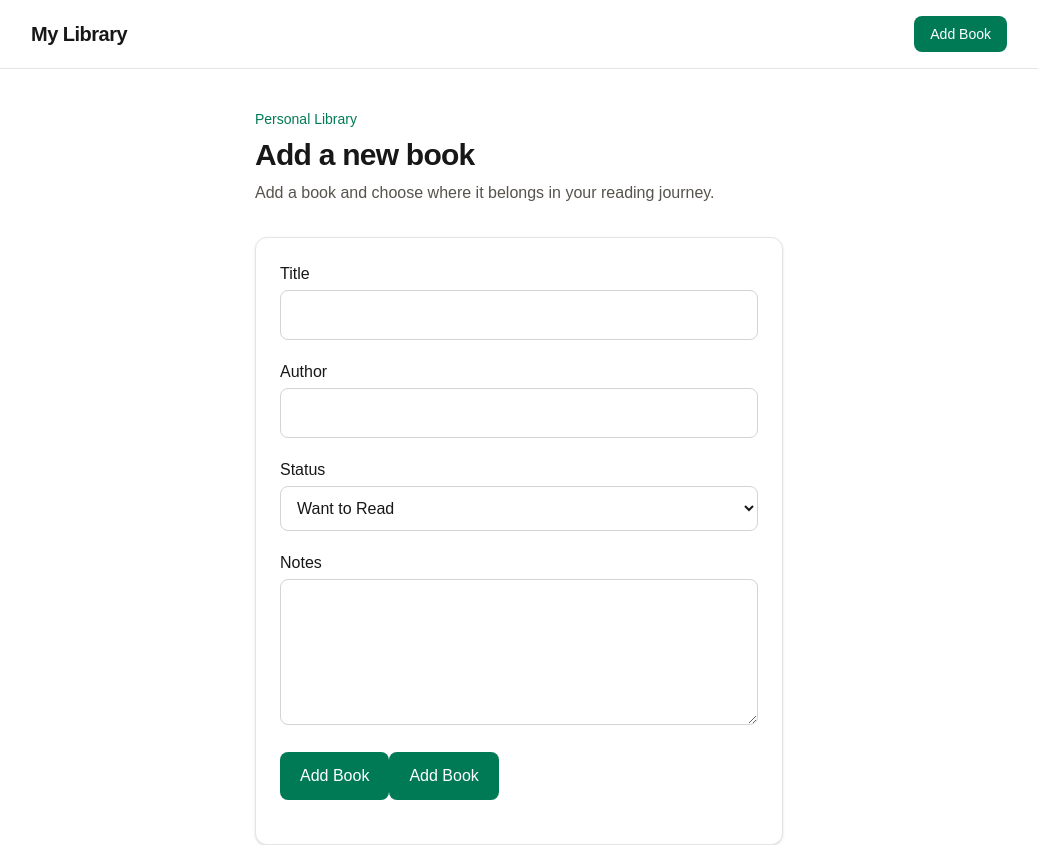
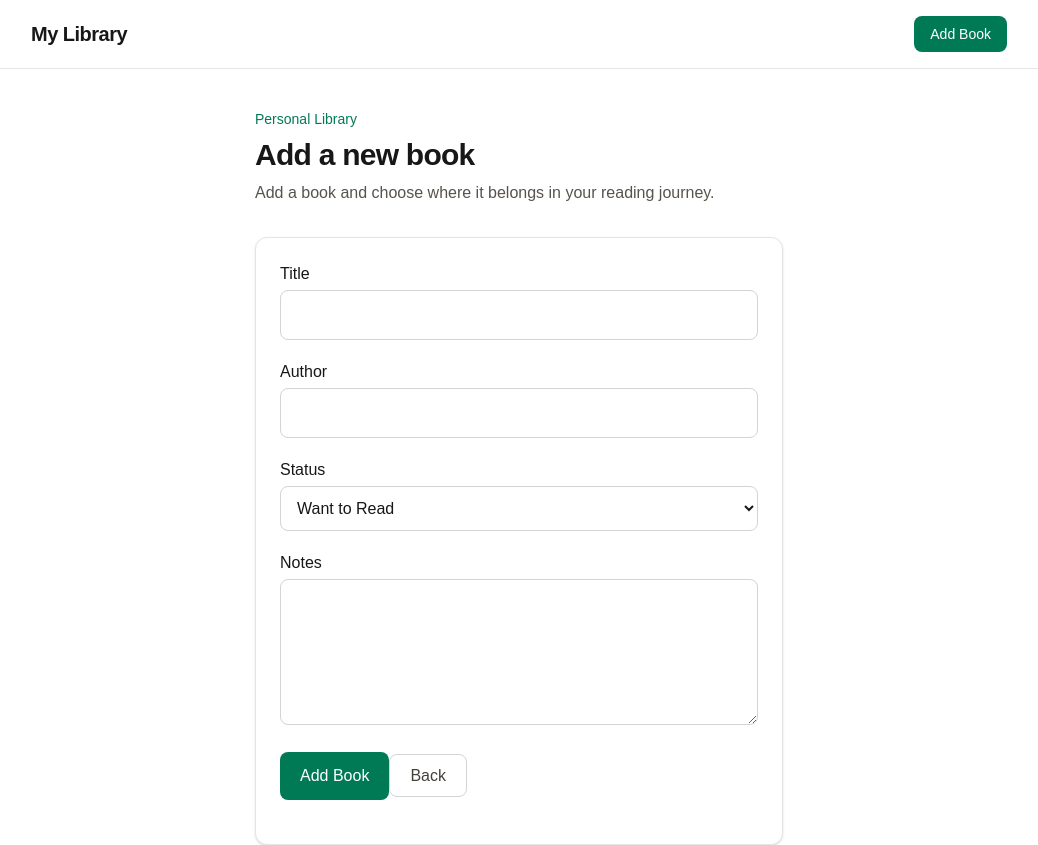
Before and after one commit to nasirahkamal/personal-library, a Next.js app: page /books/new in a window 1280 px wide. Shown: the top 845 px of the page, without its empty margins (121-1159 px from the left). Built offline with nearby package versions, Linux system fonts and the light colour scheme.

Commit message:
Add back navigation to book form

```diff
--- a/component/BookForm.tsx
+++ b/component/BookForm.tsx
@@ -160,13 +160,12 @@ export default function BookForm({
         {saving ? "Saving..." : submitLabel}
       </button>
 
-      <button
-        type="submit"
-        disabled={saving}
-        className="rounded-lg bg-emerald-700 px-5 py-3 font-medium text-white hover:bg-emerald-800 disabled:cursor-not-allowed disabled:opacity-50"
+        <Link
+            href="/books"
+            className="rounded-lg border border-stone-300 bg-white px-5 py-3 font-medium text-stone-700 hover:bg-stone-100"
         >
-        {saving ? "Saving..." : submitLabel}
-        </button>
+            Back
+        </Link>
     </form>
   );
 }
```
